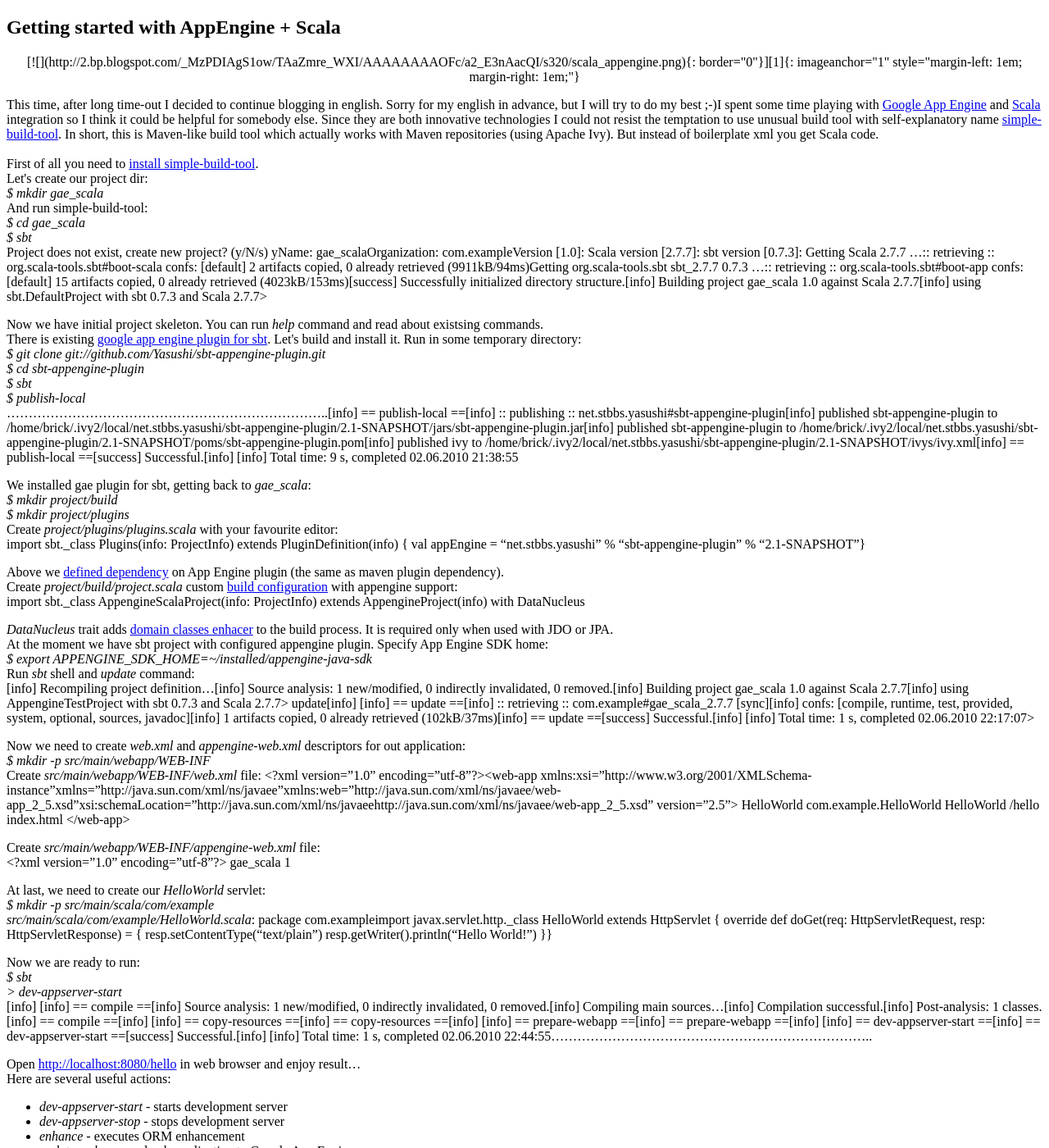
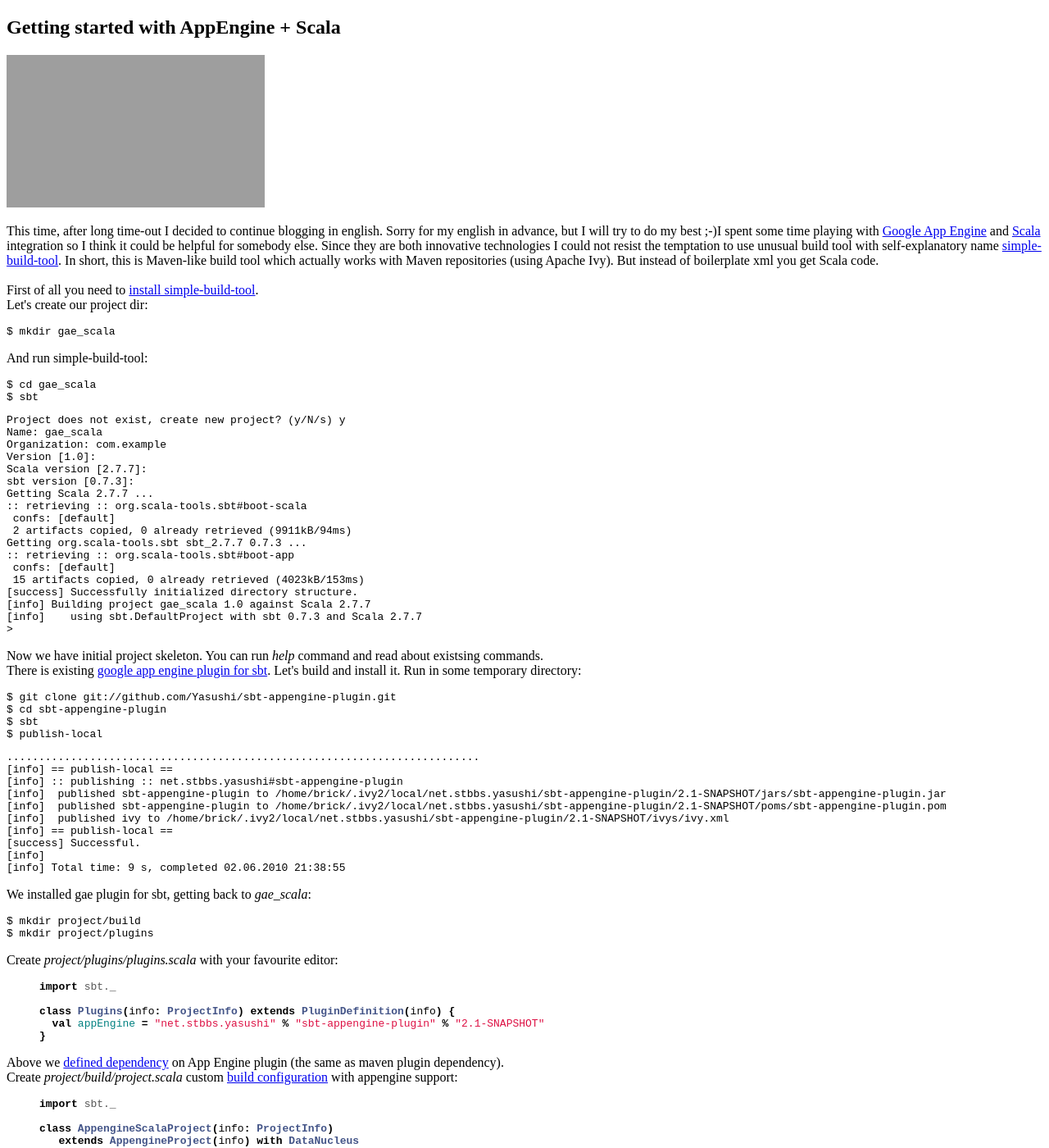
Before and after one commit to avityuk/blog.vityuk.com, a Jekyll site: the page built from _posts/2010-06-02-running-appengine-scala.markdown, in a window 1280 px wide and 1400 px high. Shown: the whole window at 82% size. Built offline with Jekyll 4.4.1, drawn with Linux system fonts in a browser that asks for light colours; some of the changed text lies outside the part shown; grey boxes are pictures that could not be loaded.

Commit message:
Fixed markup

```diff
--- a/_posts/2010-06-02-running-appengine-scala.markdown
+++ b/_posts/2010-06-02-running-appengine-scala.markdown
@@ -1,79 +1,202 @@
 ---
 layout: post
 title: Getting started with AppEngine + Scala
+poster: {url: 'http://2.bp.blogspot.com/_MzPDIAgS1ow/TAaZmre_WXI/AAAAAAAAOFc/a2_E3nAacQI/s320/scala_appengine.png', width: '315px', height: '186px'}
 date: 2010-06-02 21:41:00 +0300
 ---
-<div class="separator" style="clear: both; text-align: center;">
-[![](http://2.bp.blogspot.com/_MzPDIAgS1ow/TAaZmre_WXI/AAAAAAAAOFc/a2_E3nAacQI/s320/scala_appengine.png){:
-border="0"}][1]{: imageanchor="1" style="margin-left: 1em; margin-right:
-1em;"}
-</div>
-
 This time, after long time-out I decided to continue blogging in english. Sorry for my english in advance, but I will try to do my best ;-)I spent some time playing with [Google App Engine][2] and [Scala][3] integration so I think it could be helpful for somebody else. Since they are both innovative technologies I could not resist the temptation to use unusual build tool with self-explanatory name [simple-build-tool][4]. In short, this is Maven-like build tool which actually works with Maven repositories (using Apache Ivy). But instead of boilerplate xml you get Scala code.
 <a name="more" />
 First of all you need to [install simple-build-tool][5].
 Let\'s create our project dir:
-*$ mkdir gae\_scala*
+
+	$ mkdir gae_scala
+
 And run simple-build-tool:
-*$ cd gae\_scala*
-*$ sbt*
-    Project does not exist, create new project? (y/N/s) yName: gae_scalaOrganization: com.exampleVersion [1.0]: Scala version [2.7.7]: sbt version [0.7.3]: Getting Scala 2.7.7 ...:: retrieving :: org.scala-tools.sbt#boot-scala confs: [default] 2 artifacts copied, 0 already retrieved (9911kB/94ms)Getting org.scala-tools.sbt sbt_2.7.7 0.7.3 ...:: retrieving :: org.scala-tools.sbt#boot-app confs: [default] 15 artifacts copied, 0 already retrieved (4023kB/153ms)[success] Successfully initialized directory structure.[info] Building project gae_scala 1.0 against Scala 2.7.7[info]    using sbt.DefaultProject with sbt 0.7.3 and Scala 2.7.7>
+
+	$ cd gae_scala
+	$ sbt
+
+~~~~~
+Project does not exist, create new project? (y/N/s) y
+Name: gae_scala
+Organization: com.example
+Version [1.0]:
+Scala version [2.7.7]:
+sbt version [0.7.3]:
+Getting Scala 2.7.7 ...
+:: retrieving :: org.scala-tools.sbt#boot-scala
+ confs: [default]
+ 2 artifacts copied, 0 already retrieved (9911kB/94ms)
+Getting org.scala-tools.sbt sbt_2.7.7 0.7.3 ...
+:: retrieving :: org.scala-tools.sbt#boot-app
+ confs: [default]
+ 15 artifacts copied, 0 already retrieved (4023kB/153ms)
+[success] Successfully initialized directory structure.
+[info] Building project gae_scala 1.0 against Scala 2.7.7
+[info]    using sbt.DefaultProject with sbt 0.7.3 and Scala 2.7.7
+>
+~~~~~
 
 Now we have initial project skeleton. You can run *help* command and read about existsing commands.
 There is existing [google app engine plugin for sbt][6]. Let\'s build and install it. Run in some temporary directory:
-*$ git clone git://github.com/Yasushi/sbt-appengine-plugin.git*
-*$ cd sbt-appengine-plugin*
-*$ sbt*
-*$ publish-local*
-    ..........................................................................[info] == publish-local ==[info] :: publishing :: net.stbbs.yasushi#sbt-appengine-plugin[info]  published sbt-appengine-plugin to /home/brick/.ivy2/local/net.stbbs.yasushi/sbt-appengine-plugin/2.1-SNAPSHOT/jars/sbt-appengine-plugin.jar[info]  published sbt-appengine-plugin to /home/brick/.ivy2/local/net.stbbs.yasushi/sbt-appengine-plugin/2.1-SNAPSHOT/poms/sbt-appengine-plugin.pom[info]  published ivy to /home/brick/.ivy2/local/net.stbbs.yasushi/sbt-appengine-plugin/2.1-SNAPSHOT/ivys/ivy.xml[info] == publish-local ==[success] Successful.[info] [info] Total time: 9 s, completed 02.06.2010 21:38:55
+
+	$ git clone git://github.com/Yasushi/sbt-appengine-plugin.git
+	$ cd sbt-appengine-plugin
+	$ sbt
+	$ publish-local
+
+~~~~~
+..........................................................................
+[info] == publish-local ==
+[info] :: publishing :: net.stbbs.yasushi#sbt-appengine-plugin
+[info]  published sbt-appengine-plugin to /home/brick/.ivy2/local/net.stbbs.yasushi/sbt-appengine-plugin/2.1-SNAPSHOT/jars/sbt-appengine-plugin.jar
+[info]  published sbt-appengine-plugin to /home/brick/.ivy2/local/net.stbbs.yasushi/sbt-appengine-plugin/2.1-SNAPSHOT/poms/sbt-appengine-plugin.pom
+[info]  published ivy to /home/brick/.ivy2/local/net.stbbs.yasushi/sbt-appengine-plugin/2.1-SNAPSHOT/ivys/ivy.xml
+[info] == publish-local ==
+[success] Successful.
+[info]
+[info] Total time: 9 s, completed 02.06.2010 21:38:55
+~~~~~
 
 
 We installed gae plugin for sbt, getting back to *gae\_scala*\:
-*$ mkdir project/build*
-*$ mkdir project/plugins*
+
+	$ mkdir project/build
+	$ mkdir project/plugins
+
 Create *project/plugins/plugins.scala* with your favourite editor:
-    import sbt._class Plugins(info: ProjectInfo) extends PluginDefinition(info) {  val appEngine = "net.stbbs.yasushi" % "sbt-appengine-plugin" % "2.1-SNAPSHOT"}
+{% highlight scala %}
+import sbt._
+
+class Plugins(info: ProjectInfo) extends PluginDefinition(info) {
+  val appEngine = "net.stbbs.yasushi" % "sbt-appengine-plugin" % "2.1-SNAPSHOT"
+}
+{% endhighlight %}
 
 Above we [defined dependency][7] on App Engine plugin (the same as maven plugin dependency).
 Create *project/build/project.scala* custom [build configuration][8] with appengine support:
-    import sbt._class AppengineScalaProject(info: ProjectInfo)   extends AppengineProject(info) with DataNucleus
+{% highlight scala %}
+import sbt._
+
+class AppengineScalaProject(info: ProjectInfo)
+   extends AppengineProject(info) with DataNucleus
+{% endhighlight %}
 
 *DataNucleus* trait adds [domain classes enhacer][9] to the build process. It is required only when used with JDO or JPA.
 At the moment we have sbt project with configured appengine plugin. Specify App Engine SDK home:
-*$ export APPENGINE\_SDK\_HOME=~/installed/appengine-java-sdk*
+
+	$ export APPENGINE_SDK_HOME=~/installed/appengine-java-sdk
+
 Run *sbt* shell and *update* command:
-    [info] Recompiling project definition...[info]    Source analysis: 1 new/modified, 0 indirectly invalidated, 0 removed.[info] Building project gae_scala 1.0 against Scala 2.7.7[info]    using AppengineTestProject with sbt 0.7.3 and Scala 2.7.7> update[info] [info] == update ==[info] :: retrieving :: com.example#gae_scala_2.7.7 [sync][info]  confs: [compile, runtime, test, provided, system, optional, sources, javadoc][info]  1 artifacts copied, 0 already retrieved (102kB/37ms)[info] == update ==[success] Successful.[info] [info] Total time: 1 s, completed 02.06.2010 22:17:07>
+
+~~~~~
+[info] Recompiling project definition...
+[info]    Source analysis: 1 new/modified, 0 indirectly invalidated, 0 removed.
+[info] Building project gae_scala 1.0 against Scala 2.7.7
+[info]    using AppengineTestProject with sbt 0.7.3 and Scala 2.7.7
+> update
+[info]
+[info] == update ==
+[info] :: retrieving :: com.example#gae_scala_2.7.7 [sync]
+[info]  confs: [compile, runtime, test, provided, system, optional, sources, javadoc]
+[info]  1 artifacts copied, 0 already retrieved (102kB/37ms)
+[info] == update ==
+[success] Successful.
+[info]
+[info] Total time: 1 s, completed 02.06.2010 22:17:07
+>
+~~~~~
 
 Now we need to create *web.xml* and *appengine-web.xml* descriptors for out application:
-*$ mkdir -p src/main/webapp/WEB-INF*
-Create *src/main/webapp/WEB-INF/web.xml* file:    <?xml version="1.0" encoding="utf-8"?><web-app xmlns:xsi="http://www.w3.org/2001/XMLSchema-instance"xmlns="http://java.sun.com/xml/ns/javaee"xmlns:web="http://java.sun.com/xml/ns/javaee/web-app_2_5.xsd"xsi:schemaLocation="http://java.sun.com/xml/ns/javaeehttp://java.sun.com/xml/ns/javaee/web-app_2_5.xsd" version="2.5">        <servlet>                <servlet-name>HelloWorld</servlet-name>                <servlet-class>com.example.HelloWorld</servlet-class>        </servlet>        <servlet-mapping>                <servlet-name>HelloWorld</servlet-name>                <url-pattern>/hello</url-pattern>        </servlet-mapping>        <welcome-file-list>                <welcome-file>index.html</welcome-file>        </welcome-file-list></web-app>
+
+	$ mkdir -p src/main/webapp/WEB-INF
+
+Create *src/main/webapp/WEB-INF/web.xml* file:
+{% highlight xml %}
+<?xml version="1.0" encoding="utf-8"?>
+<web-app xmlns:xsi="http://www.w3.org/2001/XMLSchema-instance"
+xmlns="http://java.sun.com/xml/ns/javaee"
+xmlns:web="http://java.sun.com/xml/ns/javaee/web-app_2_5.xsd"
+xsi:schemaLocation="http://java.sun.com/xml/ns/javaee
+http://java.sun.com/xml/ns/javaee/web-app_2_5.xsd" version="2.5">
+        <servlet>
+                <servlet-name>HelloWorld</servlet-name>
+                <servlet-class>com.example.HelloWorld</servlet-class>
+        </servlet>
+        <servlet-mapping>
+                <servlet-name>HelloWorld</servlet-name>
+                <url-pattern>/hello</url-pattern>
+        </servlet-mapping>
+        <welcome-file-list>
+                <welcome-file>index.html</welcome-file>
+        </welcome-file-list>
+</web-app>
+{% endhighlight %}
 
 Create *src/main/webapp/WEB-INF/appengine-web.xml* file:
-    <?xml version="1.0" encoding="utf-8"?><appengine-web-app xmlns="http://appengine.google.com/ns/1.0">        <application>gae_scala</application>        <version>1</version></appengine-web-app>
+{% highlight xml %}
+<?xml version="1.0" encoding="utf-8"?>
+<appengine-web-app xmlns="http://appengine.google.com/ns/1.0">
+        <application>gae_scala</application>
+        <version>1</version>
+</appengine-web-app>
+{% endhighlight %}
 
-At last, we need to create our *HelloWorld* servlet:
-*$ mkdir -p src/main/scala/com/example*
-*src/main/scala/com/example/HelloWorld.scala*\:    package com.exampleimport javax.servlet.http._class HelloWorld extends HttpServlet {  override def doGet(req: HttpServletRequest, resp: HttpServletResponse) = {    resp.setContentType("text/plain")    resp.getWriter().println("Hello World!")  }}
+At last, we need to create our `HelloWorld` servlet:
+
+	$ mkdir -p src/main/scala/com/example
+
+*src/main/scala/com/example/HelloWorld.scala*:
+{% highlight scala %}
+package com.example
+
+import javax.servlet.http._
+
+class HelloWorld extends HttpServlet {
+  override def doGet(req: HttpServletRequest, resp: HttpServletResponse) = {
+    resp.setContentType("text/plain")
+    resp.getWriter().println("Hello World!")
+  }
+}
+{% endhighlight %}
 
 Now we are ready to run:
-*$ sbt*
-*&gt; dev-appserver-start*
-    [info] [info] == compile ==[info]   Source analysis: 1 new/modified, 0 indirectly invalidated, 0 removed.[info] Compiling main sources...[info] Compilation successful.[info]   Post-analysis: 1 classes.[info] == compile ==[info] [info] == copy-resources ==[info] == copy-resources ==[info] [info] == prepare-webapp ==[info] == prepare-webapp ==[info] [info] == dev-appserver-start ==[info] == dev-appserver-start ==[success] Successful.[info] [info] Total time: 1 s, completed 02.06.2010 22:44:55..........................................................................
 
-Open [http://localhost:8080/hello][10] in web browser and enjoy result...
+~~~~~
+$ sbt
+> dev-appserver-start
+[info]
+[info] == compile ==
+[info]   Source analysis: 1 new/modified, 0 indirectly invalidated, 0 removed.
+[info] Compiling main sources...
+[info] Compilation successful.
+[info]   Post-analysis: 1 classes.
+[info] == compile ==
+[info]
+[info] == copy-resources ==
+[info] == copy-resources ==
+[info]
+[info] == prepare-webapp ==
+[info] == prepare-webapp ==
+[info]
+[info] == dev-appserver-start ==
+[info] == dev-appserver-start ==
+[success] Successful.
+[info]
+[info] Total time: 1 s, completed 02.06.2010 22:44:55
+..........................................................................
+~~~~~
+
+Open <http://localhost:8080/hello> in web browser and enjoy result...
 Here are several useful actions:
+
 * *dev-appserver-start* - starts development server
 * *dev-appserver-stop* - stops development server
 * *enhance* - executes ORM enhancement
 * *update-webapp* - uploads application to Google App Engine server
 * *action* - prints all available actions
 
-Now you are ready to code something. Have a fun!<div class="blogger-post-footer">
-![](https://blogger.googleusercontent.com/tracker/8677550483635565983-3311286708740222456?l=blog.vityuk.com){:
-width="1" height="1"}
-</div>
-
-
+Now you are ready to code something. Have a fun!
 
 [1]: http://2.bp.blogspot.com/_MzPDIAgS1ow/TAaZmre_WXI/AAAAAAAAOFc/a2_E3nAacQI/s1600/scala_appengine.png
 [2]: http://code.google.com/appengine/
```
Also changed, not shown: other parts of _posts/2010-06-02-running-appengine-scala.markdown (+0 -1 lines).
